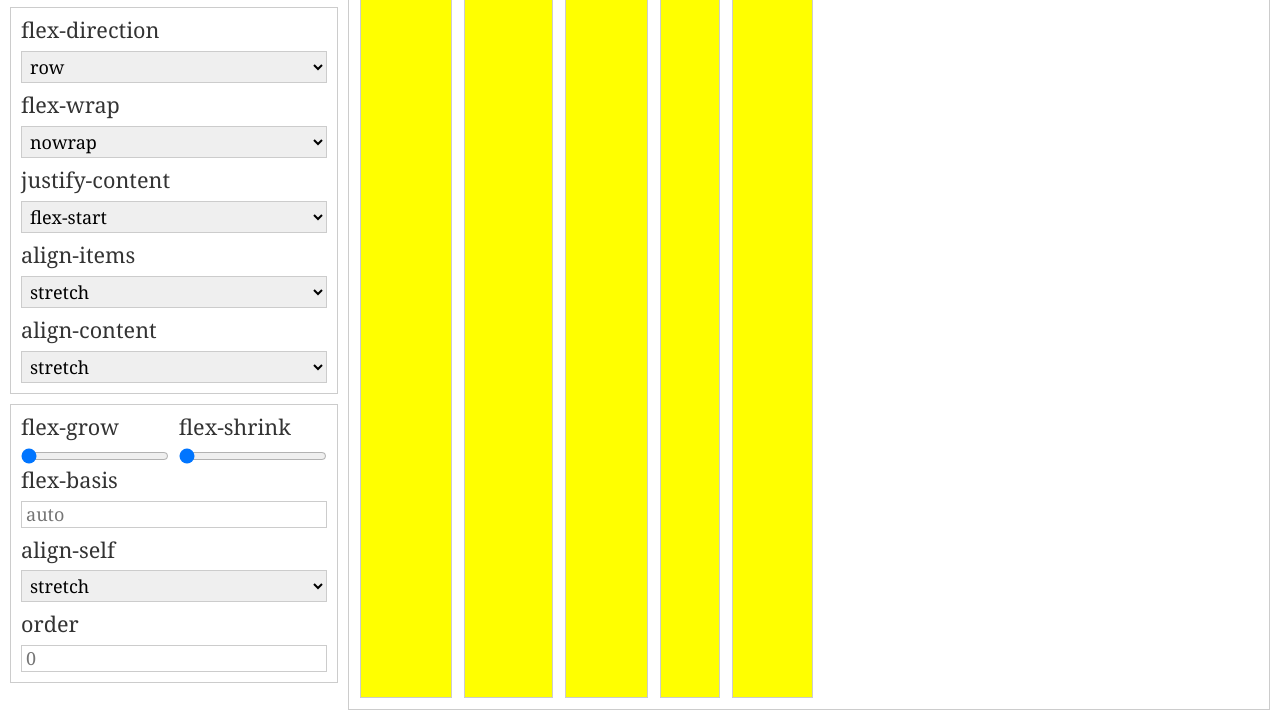
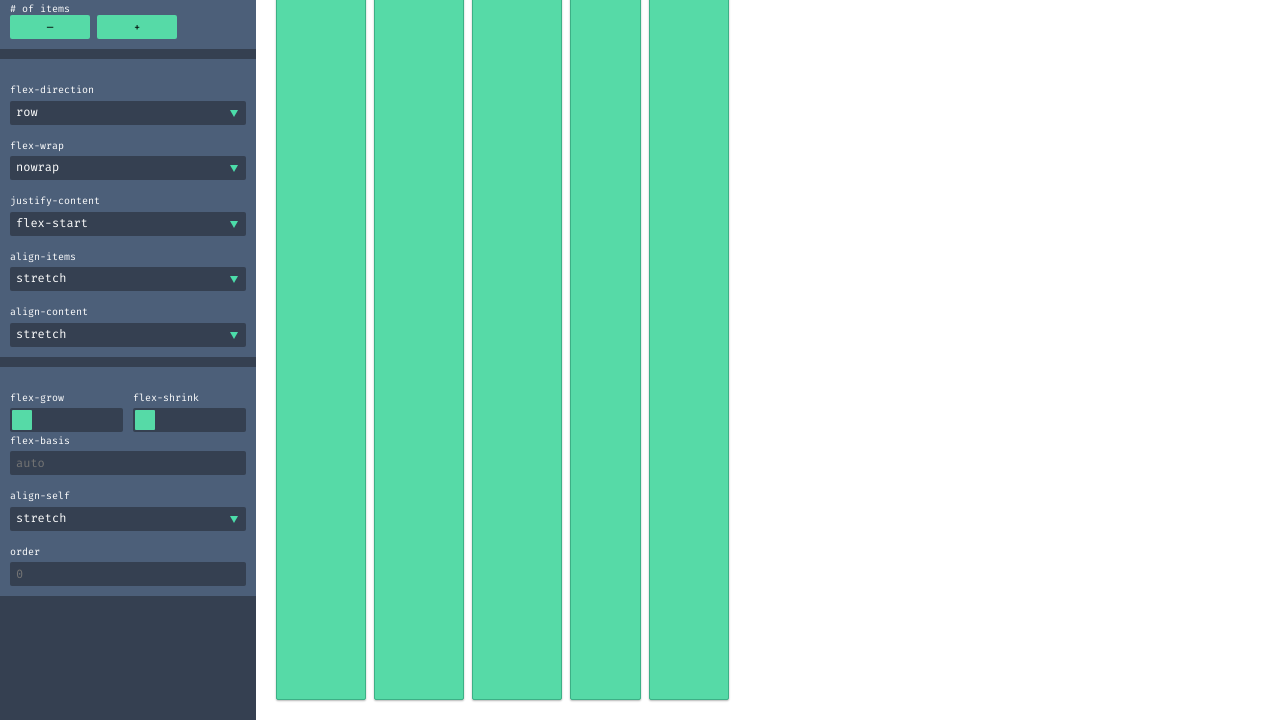
Before and after one commit to is4kov/flexix, a website: page index.html in a window 1280 px wide. Shown: the part 80-800 px from the top of the page. Drawn offline with nearby package versions, Linux system fonts and the light colour scheme.

Commit message:
Changed look and feel

```diff
--- a/index.html
+++ b/index.html
@@ -3,6 +3,7 @@
 <head>
 	<meta charset="utf-8"/>
 	<title>Flexbox Generator</title>
+    <link href='http://fonts.googleapis.com/css?family=Fira+Mono:400,700' rel='stylesheet' type='text/css'>
 	<link rel="stylesheet" href="normalize.css"/>
 	<link rel="stylesheet" href="main.css"/>
 	<!--<link rel="stylesheet/less" href="main.less"/>
@@ -14,11 +15,14 @@
 <div class="l-container g-clearfix">
 	<div class="l-options">
 		<div class="b-options">
+            <div class="b-options-part">
+                <div class="b-options-logo">FLEXBOXGEN</div>
+            </div>
 			<div class="b-options-part">
                 <div class="b-options-item b-options-item_fluid">
                     <div class="b-options-title"># of items</div>
                     <div class="b-options-main">
-                        <button type="button" class="b-options-button" data-control="button" data-control-option="decrement">-</button>
+                        <button type="button" class="b-options-button" data-control="button" data-control-option="decrement">–</button>
                         <button type="button" class="b-options-button" data-control="button" data-control-option="increment">+</button>
                     </div>
                 </div>
--- a/main.css
+++ b/main.css
@@ -1,121 +1,192 @@
 html {
     overflow-y: scroll;
 }
+
 body {
     margin: 0;
     padding: 0;
-  background: #ffffff;
-  font-family: 'Georgia';
-  font-size: 18px;
+    background: #f3f5f6;
+    font-family: "Fira Mono", monospace;
+    font-size: 12px;
     color: #333333;
 }
+
 .g-clearfix:before,
 .g-clearfix:after {
     content: '';
     display: table;
 }
+
 .g-clearfix:after {
     clear: both;
 }
+
 .lt-ie8 .g-clearfix {
     zoom: 1;
 }
+
 .l-container {
-  height: calc(100vh - 2 * 10px);
-  padding: 10px;
+    height: 100vh;
 }
+
 .l-options {
     float: left;
-  width: 26%;
+    width: 256px;
     height: 100%;
-  margin-right: 10px;
+    background-color: #354051;
 }
+
 .l-example {
     overflow: hidden;
-  height: calc(100vh - (2 * 1px + 2 * 10px));
-  border: 1px solid #cccccc;
+    height: 100vh;
+    background-color: white;
 }
+
 .b-options-part {
     margin: 10px 0;
     padding: 10px;
-  border: 1px solid #cccccc;
+    background-color: #4C5F79;
+    color: white;
 }
+
 .b-options-part:first-child {
     margin-top: 0;
 }
+
 .b-options-item + .b-options-item {
     margin-top: 10px;
 }
+
 .b-options-item_small {
     box-sizing: border-box;
     float: left;
     width: calc(50% - 5px);
 }
+
 .b-options-item_small + .b-options-item_small {
     margin-top: 0;
     margin-left: 10px;
 }
+
 .b-options-item_fluid .b-options-title,
 .b-options-item_fluid .b-options-main {
     display: inline-block;
     margin-bottom: 0;
     vertical-align: middle;
 }
+
 .b-options-item_fluid .b-options-main {
-  margin-left: 20px;
+    margin-right: 8px;
 }
+
 .b-options-title {
-  font-size: 1.2em;
-  margin-bottom: 8px;
+    margin-bottom: 4px;
+    margin-top: 16px;
+    color: white;
+    font-size: 10px;
 }
+
+.b-options-logo {
+    font-weight: 700;
+    font-size: 24px;
+    text-align: center;
+}
+
 .b-options-select,
 .b-options-input {
+    -webkit-appearance: none !important;
     box-sizing: border-box;
+    height: 24px;
     width: 100%;
-  padding: 2px 4px;
-  border: 1px solid #cccccc;
-  font-family: 'Georgia';
+    padding: 2px 6px;
+    border: none;
+    border-radius: 2px;
+    background-color: #354051;
+    color: white;
+    outline: none;
+    position: relative;
 }
+
+.b-options-select {
+    background: url(images/triangle.svg) no-repeat right #354051;
+}
+
 .b-options-range {
-  width: 100%;
+    -webkit-appearance: none !important;
+    width: 109px;
+    height: 20px;
+    background-color: #354051;
+    border: 2px solid #354051;
+    border-radius: 2px;
 }
+
+.b-options-range:focus {
+    outline: none;
+}
+
+.b-options-range::-webkit-slider-thumb {
+    -webkit-appearance: none !important;
+    width: 20px;
+    height: 20px;
+    border: none;
+    background-color: #56DAA7;
+    border-radius: 1px;
+}
+
 .b-options-button {
     display: inline-block;
     width: 80px;
     padding: 0;
     text-align: center;
-  vertical-align: middle;
-  font-size: 2em;
+    height: 24px;
+    line-height: 24px;
+    border-radius: 2px;
+    border: none;
+    background-color: #56DAA7;
 }
+
+.b-options-button:focus {
+    outline: none;
+}
+
+.b-options-button:active {
+    background-color: #5DF2B8;
+}
+
 .b-options-button + .b-options-button {
-  margin-left: 10px;
+    margin-left: 0px;
 }
+
 .example-container {
-  height: calc(100% - 10px);
+    height: calc(100% - 32px);
     display: -webkit-flex;
     display: -ms-flexbox;
     display: flex;
     -webkit-flex: 1 0 auto;
     -ms-flex: 1 0 auto;
     flex: 1 0 auto;
-  padding: 5px;
+    padding: 16px;
     overflow-y: hidden;
     overflow-x: scroll;
 }
+
 .example-item {
     transition: all linear .2s;
     display: -webkit-inline-flex;
     display: -ms-inline-flexbox;
     display: inline-flex;
-  margin: 6px;
+    margin: 4px;
     padding: 10px 20px;
-  border: 1px solid #cccccc;
-  background: #ffff00;
-  font-family: Georgia;
+    border: 1px solid #3DB086;
+    background: #56DAA7;
+    box-shadow: 0px 1px 2px 0px rgba(0, 0, 0, 0.29);
+    border-radius: 2px;
     font-size: 16px;
-  color: #444444;
+    color: black;
 }
+
 .example-item:focus {
-  background: #ffff80;
-  color: #888888;
+    background: #5DF2B8;
+    box-shadow: 0px 5px 10px 0px rgba(0, 0, 0, 0.17), 0px 1px 2px 0px rgba(0, 0, 0, 0.29);
+    outline: none;
 }
```
Also changed, not shown: images/triangle.svg (added). Lines whose indentation alone changed are shown as unchanged.
